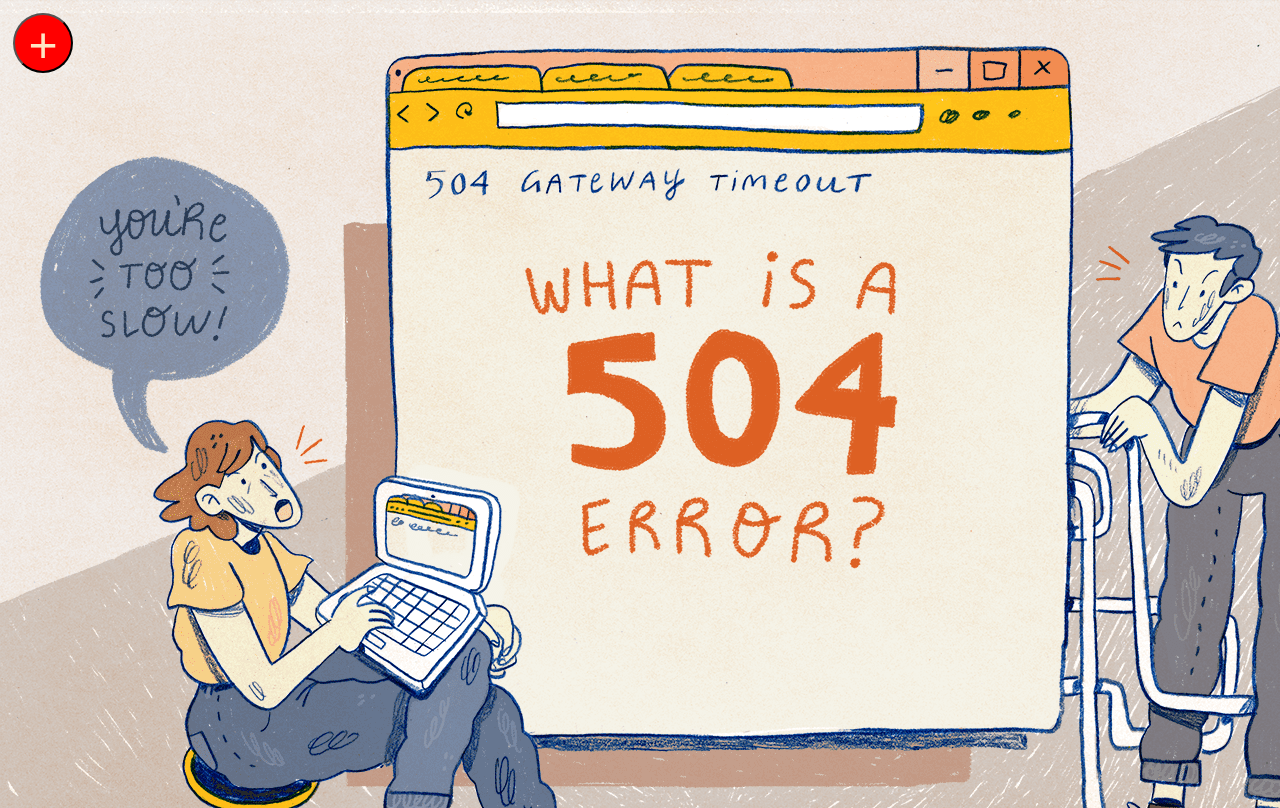
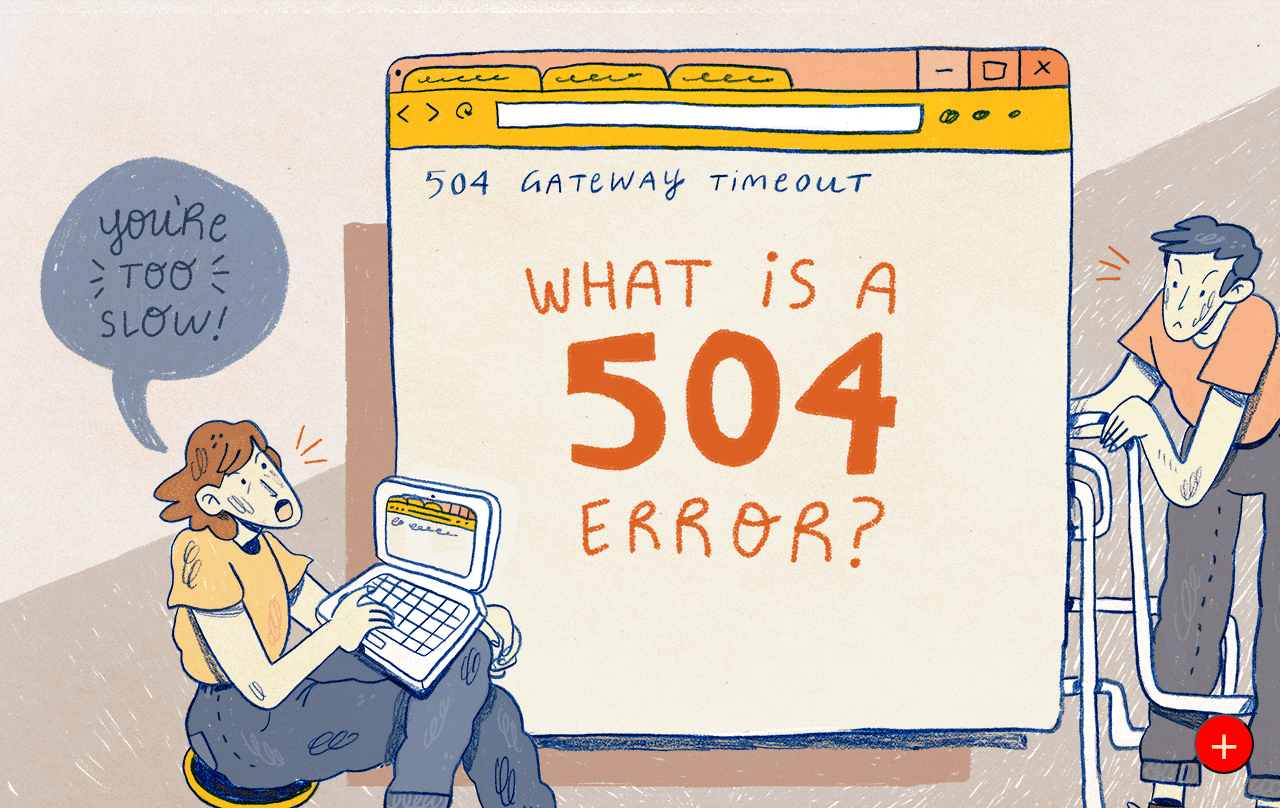
Before and after one commit to SzRtanul/HalProjekt, a plain HTML site: page index.html in a window 1280 px wide. Drawn offline with Linux system fonts and the light colour scheme.

Commit message:
Gomb visszahelyezése allulra

```diff
--- a/style.css
+++ b/style.css
@@ -26,8 +26,8 @@ video{
 }
 button{
     position: absolute;
-    left:    13px;
-    top:   13px;
+    right:    26px;
+    bottom:   26px;
     width: 60px;
     height: 60px;
     background-color: red;
```
